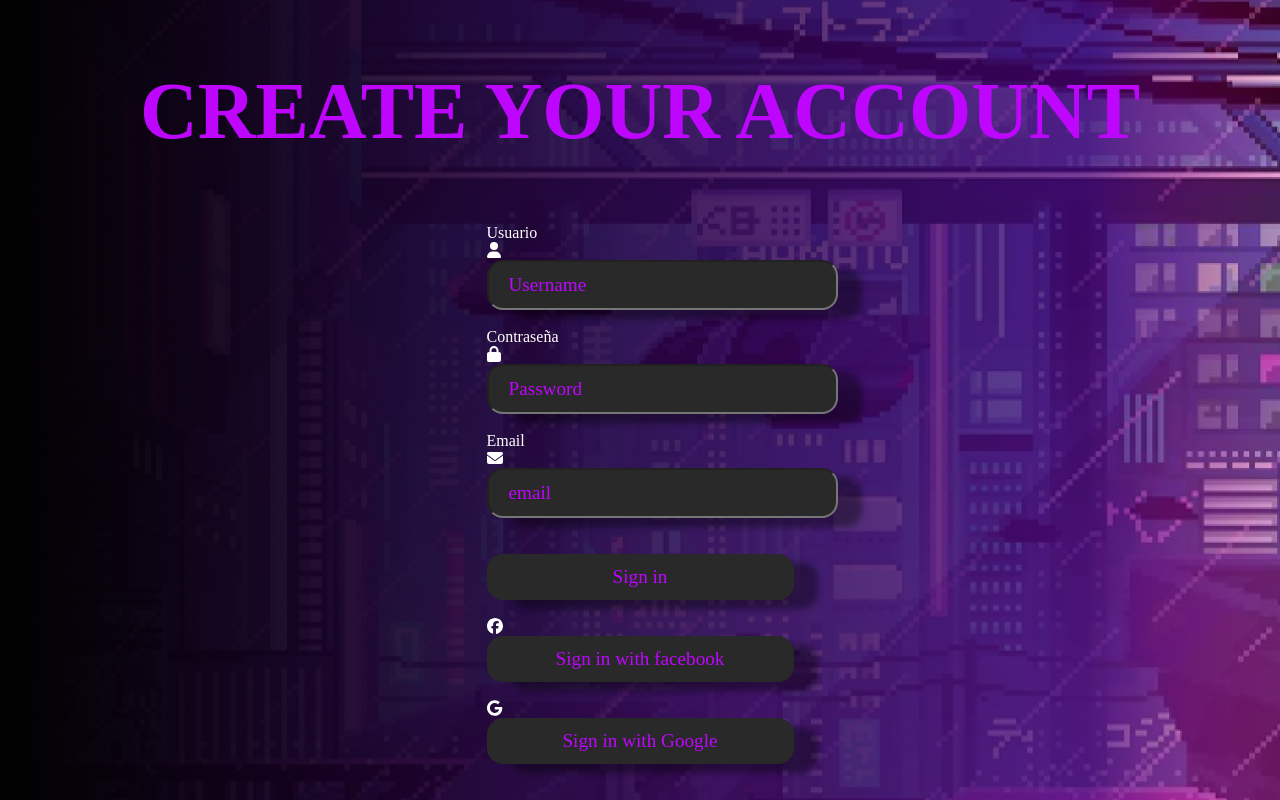
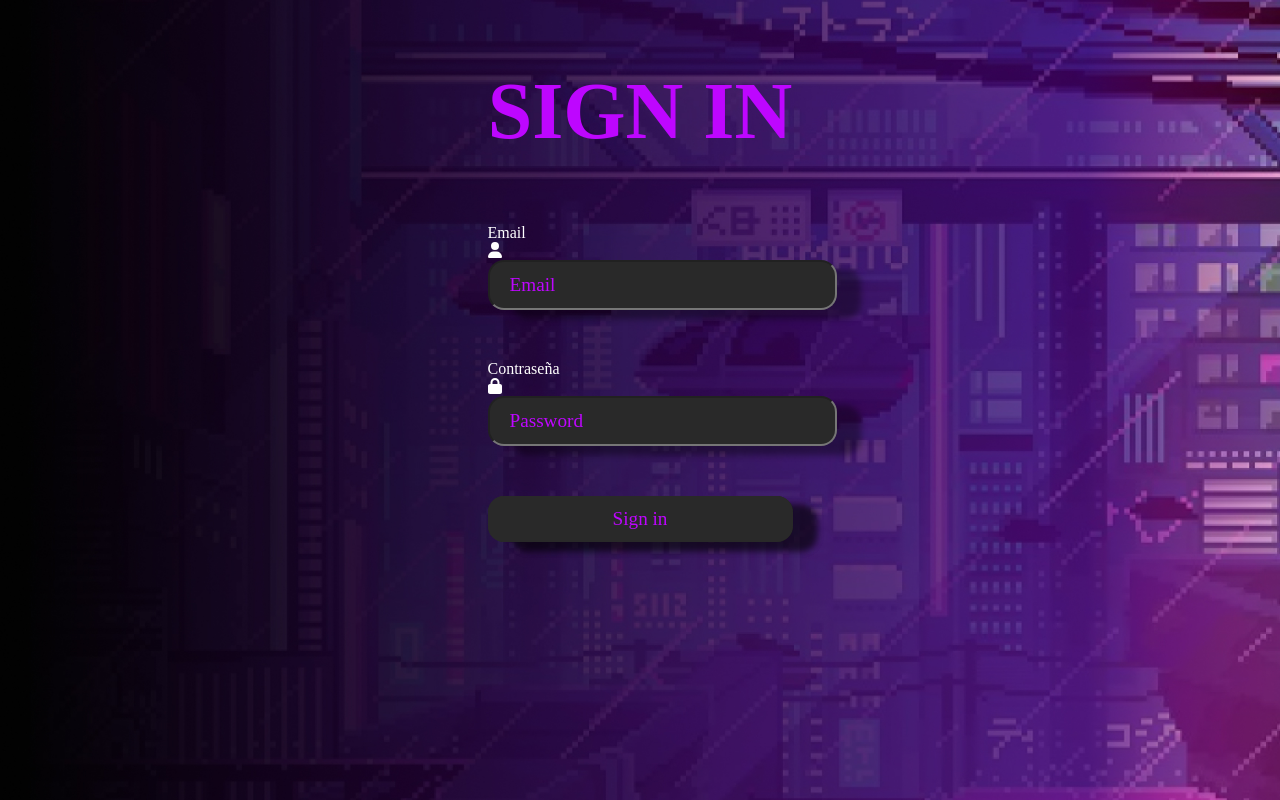
Before and after one commit to SebasEsc6/Cybergram, a React (Vite) app in the folder Cybergram/: page / in a window 1280 px wide. Built offline with nearby package versions, Linux system fonts and the light colour scheme; a web font is replaced by a local one.

Commit message:
Bastante implementacion de paginas de Login y Register, ademas de mostrar las publicaciones, con la informacion del user y comentarios, faltan las imagenes

```diff
--- a/Cybergram/package.json
+++ b/Cybergram/package.json
@@ -13,13 +13,16 @@
     "@fortawesome/free-brands-svg-icons": "^6.4.0",
     "@fortawesome/free-solid-svg-icons": "^6.4.0",
     "@fortawesome/react-fontawesome": "^0.2.0",
+    "axios": "^1.4.0",
     "dotenv": "^16.0.3",
     "install": "^0.13.0",
+    "jose": "^4.14.4",
     "npm": "^9.6.5",
     "react": "^18.2.0",
     "react-dom": "^18.2.0",
     "react-icons": "^4.8.0",
-    "react-router-dom": "^6.10.0"
+    "react-router-dom": "^6.10.0",
+    "react-toastify": "^9.1.3"
   },
   "devDependencies": {
     "@types/react": "^18.0.27",
--- a/Cybergram/src/Components/Index/ContainerCardPublicacion.jsx
+++ b/Cybergram/src/Components/Index/ContainerCardPublicacion.jsx
@@ -1,16 +1,30 @@
-import React from 'react'
+import React, {useEffect, useState} from 'react'
 import CardPublicacion from './CardPublicacion'
-
+import {listarPublicaciones} from "../../services/services"
 
 function ContainerCardPublicacion() {
+  const [Post, setPost] = useState([])
+
+  const fetchPublicaciones = async () => {
+    try {
+      const publicaciones = await listarPublicaciones();
+      setPost(publicaciones.publicacion);
+      console.log(publicaciones);
+    } catch (error) {
+      console.error(error);
+    }
+  };
+
+  useEffect(() => {
+    fetchPublicaciones();
+  }, []);
+
   return (
     <div className='containerdiv'>
-      <CardPublicacion />
-      <CardPublicacion />
-      <CardPublicacion />
-      <CardPublicacion />
-      <CardPublicacion />
-
+      {Post?.map((Post)=>{
+        return(
+      <CardPublicacion key={Post.id} id={Post.id} likes={Post.likes} user={Post.user} NameUser={Post.nameUser} lugar={Post.lugar} />)}
+      )}
     </div>
   )
 }
--- a/Cybergram/src/Components/Index/ItemPerfil.jsx
+++ b/Cybergram/src/Components/Index/ItemPerfil.jsx
@@ -1,7 +1,8 @@
 import React from 'react'
 import PhotoUser from '../../assets/Multimedia/imgs/PhotoUser.jpg'
 
-function ItemPerfil() {
+function ItemPerfil(props) {
+
   return (
     <div className="container-perfil">
       <div className="photo-user">
@@ -9,10 +10,10 @@ function ItemPerfil() {
       </div>
       <div className="info-user">
         <div className="name-user">
-          Totono.39
+          {props.User}
         </div>
         <div className="ubication-user">
-          Night City Club
+          {props.lugar}
         </div>
         <div className="date-user">
           27/02/2089
--- /dev/null
+++ b/Cybergram/src/Helpers/localstorage.js
@@ -0,0 +1,6 @@
+const getToken = () => {
+  const tokencito = JSON.parse(localStorage.getItem("token"));
+  return tokencito;
+};
+
+export { getToken };
--- a/Cybergram/src/Pages/Loginpage/Loginpage.jsx
+++ b/Cybergram/src/Pages/Loginpage/Loginpage.jsx
@@ -2,84 +2,58 @@ import React, { useState } from "react";
 import { FontAwesomeIcon } from "@fortawesome/react-fontawesome";
 import { faUser, faLock } from "@fortawesome/free-solid-svg-icons";
 import { useNavigate } from "react-router-dom";
+import {LoginUser} from "../../services/services"
+import { ToastContainer, toast } from "react-toastify";
+import 'react-toastify/dist/ReactToastify.css';
 
 const Login_Page = () => {
   const navigate = useNavigate();
-
   const Register = () => {
     navigate("/home");
   };
 
-  const [errorMessages, setErrorMessages] = useState({});
-  const [isSubmitted, setIsSubmitted] = useState(false);
-  const renderErrorMessage = (name) =>
-    name === errorMessages.name && (
-      <div className="error">{errorMessages.message}</div>
-    );
-  const [userData, setUserData] = useState({
-    usuario: "",
+  const [LoginData, setLoginData] = useState({
+    email: "",
     password: "",
-  });
-  const database = [
-    {
-      username: "user1",
-      password: "pass1",
-    },
-    {
-      username: "user2",
-      password: "pass2",
-    },
-  ];
+    });
+    const handleChange = (e) => {
+      setLoginData({
+        ...LoginData,
+        [e.target.id]: e.target.value
+      });
+    };
 
-  const errors = {
-    uname: "invalid username",
-    pass: "invalid password",
-  };
-  const handleSubmit = (event) => {
-    event.preventDefault();
-    var { uname, pass } = document.forms[0];
-
-    // Find user login info
-    const userData = database.find((user) => user.username === uname.value);
-
-    // Compare user info
-    if (userData) {
-      if (userData.password !== pass.value) {
-        // Invalid password
-        setErrorMessages({ name: "pass", message: errors.pass });
-      } else {
-        setIsSubmitted(true);
-        navigate("/home");
+    const handleSubmit = async (e) => {
+      e.preventDefault();
+      try {
+        const { email, password } = LoginData;
+        const result = await LoginUser(email, password);
+        localStorage.setItem("token", JSON.stringify(result.token))
+        Register();
+        console.log(result);
+      } catch (error) {
+        ToastMal()
+        console.error(error);
       }
-    } else {
-      // Username not found
-      setErrorMessages({ name: "uname", message: errors.uname });
+    };
+    const ToastMal = () => {
+      toast("Hay un problema con el registro");
     }
 
-    console.log("REGISTRADISIMO MI PAPA ");
-    console.log("C VA AL LOGIN");
-  };
-  const handleInputChange = (event) => {
-    const { name, value } = event.target;
-    setUserData((prevUserData) => ({
-      ...prevUserData,
-      [name]: value,
-    }));
-  };
+
 
   return (
     <div className="Login">
+      <ToastContainer/>
       <h2>SIGN IN</h2>
-
-      <form className="Form" onSubmit={handleSubmit}>
+      <form className="Form" onChange={handleChange} onSubmit={handleSubmit}>
         <div className="inputBx">
-          <a>Usuario</a>
+          <a>Email</a>
           <br />
           <FontAwesomeIcon icon={faUser} className="icon" />
-          <input type="text" placeholder="Username" />
+          <input type="text" placeholder="Email" id="email"/>
         </div>
         <div className="inputBx">
-          {renderErrorMessage("uname")}
           <br />
           <a>Contraseña</a>
           <br />
@@ -87,14 +61,14 @@ const Login_Page = () => {
           <input
             type="password"
             placeholder="Password"
+            id="password"
             icon={<FontAwesomeIcon icon={faLock} />}
           />
         </div>
         <div>
-          {renderErrorMessage("pass")}
           <br />
           <div className="ButtonSignIn">
-            <input type="submit" value="Sign in" onClick={Register} />
+            <input type="submit" value="Sign in"  />
           </div>
         </div>
       </form>
--- a/Cybergram/src/Pages/Registerpage/Registerpage.jsx
+++ b/Cybergram/src/Pages/Registerpage/Registerpage.jsx
@@ -1,10 +1,12 @@
-import React from "react";
+import React, {useState} from "react";
 import Gohome from "../../Components/Shared/Gohome/Gohome";
 import { FontAwesomeIcon } from "@fortawesome/react-fontawesome";
 import { faUser, faLock, faEnvelope } from "@fortawesome/free-solid-svg-icons";
 import { faFacebook, faGoogle } from "@fortawesome/free-brands-svg-icons";
 import { useNavigate } from "react-router";
-
+import {registerUser} from "../../services/services"
+import { ToastContainer, toast } from "react-toastify";
+import 'react-toastify/dist/ReactToastify.css';
 import "./Registerpage.css";
 
 function Registerpage() {
@@ -13,16 +15,56 @@ function Registerpage() {
   const casa = () => {
     navigate("/loginpage");
   };
+
+const [RegisterData, setRegisterData] = useState({
+  name : "",
+  email: "",
+  password: "",
+  });
+  const handleChange = (e) => {
+    setRegisterData({
+      ...RegisterData,
+      [e.target.id]: e.target.value
+    });
+  };
+
+  const handleSubmit = async (e) => {
+    e.preventDefault();
+    try {
+      const { name, password, email } = RegisterData;
+      const followers = 0;
+      const following = 0;
+      const photoUser = "";
+      const result = await registerUser(name, email, password, followers, following, photoUser);
+      ToastBien();
+      casa();
+      console.log(result);
+    } catch (error) {
+      ToastMal
+      console.error(error);
+    }
+  };
+
+  const ToastBien = () => {
+    toast("Register completed!");
+  }
+  const ToastMal = () => {
+    toast("No se realizo correctamente el registro!!!");
+  }
+
+
+
   return (
     <div className="Register">
+      <ToastContainer />
       <h2>CREATE YOUR ACCOUNT </h2>
 
-      <form>
+      <form onChange={handleChange} onSubmit={handleSubmit}>
         <div className="inputBx">
           <a>Usuario</a>
           <br />
           <FontAwesomeIcon icon={faUser} className="icon" />
-          <input type="text" placeholder="Username" />
+          <input type="text" id="name" placeholder="Username" />
         </div>
         <div className="inputBx">
           <br />
@@ -32,6 +74,7 @@ function Registerpage() {
           <input
             type="password"
             placeholder="Password"
+            id="password"
             icon={<FontAwesomeIcon icon={faLock} />}
           />
         </div>
@@ -44,6 +87,7 @@ function Registerpage() {
           <input
             type="text"
             placeholder="email"
+            id="email"
             icon={<FontAwesomeIcon icon={faEnvelope} />}
           />
         </div>
@@ -52,7 +96,7 @@ function Registerpage() {
           <br />
 
           <div className="inputBx">
-            <input type="submit" value="Sign in" onClick={casa} />
+            <input type="submit" value="Sign in" onClick={handleSubmit} />
           </div>
 
           <br />
--- a/Cybergram/src/main.jsx
+++ b/Cybergram/src/main.jsx
@@ -10,8 +10,6 @@ import InChatPage from "./Pages/InChatPage";
 import LoginPage from "./Pages/Loginpage/Loginpage";
 import Registerpage from "./Pages/Registerpage/Registerpage";
 
-import { FontAwesomeIcon } from "@fortawesome/react-fontawesome";
-import { faUser, faLock } from "@fortawesome/free-solid-svg-icons";
 import { BrowserRouter, Route, Routes } from "react-router-dom";
 
 import ProfilePage from "./Pages/Pageprofile";
@@ -26,13 +24,13 @@ ReactDOM.createRoot(document.getElementById("root")).render(
         <Route path="/search" element={<SearchPage />} />
         <Route path="/config" element={<SettingsPage />} />
         <Route path="/home" element={<Homepage />} />
-        <Route path="/" element={<Registerpage />} />
+        <Route path="/register" element={<Registerpage />} />
 
         <Route path="/profile" element={<ProfilePage />} />
         <Route path="/Search" element={<SearchPage />} />
         <Route path="/profile" element={<ProfilePage />} />
         <Route path="/Chat" element={<InChatPage />} />
-        <Route path="/loginpage" element={<LoginPage />} />
+        <Route path="/" element={<LoginPage />} />
       </Routes>
     </BrowserRouter>
   </React.StrictMode>
--- /dev/null
+++ b/Cybergram/src/services/services.js
@@ -0,0 +1,72 @@
+import axios from "axios";
+
+const instance = axios.create({
+  baseURL: "http://localhost:4500/api",
+});
+
+const LoginUser = async (email, password) => {
+  const res = await instance.post("/user/LoginUser", {
+    email,
+    password,
+  });
+  return res.data;
+};
+
+const registerUser = async (
+  name,
+  email,
+  password,
+  followers,
+  following,
+  photoUser
+) => {
+  const res = await instance.post("/user/newUser", {
+    name,
+    email,
+    password,
+    followers,
+    following,
+    photoUser,
+  });
+  return res.data;
+};
+const CrearPubli = async (photo, likes) => {
+  const res = await instance.get("/publicacion/newPublicacion", {
+    photo,
+    likes,
+  });
+  return res.data;
+};
+const listarPublicaciones = async () => {
+  const res = await instance.get("/publicacion/listarPubli");
+  return res.data;
+};
+const listarPublicacionesxUser = async () => {
+  const res = await instance.get("/publicacion/listarPublixUser", {
+    user,
+  });
+  return res.data;
+};
+
+const CrearComment = async (contentComment, publicacion) => {
+  const res = await instance.get("/comentario/Post", {
+    contentComment,
+    publicacion,
+  });
+  return res.data;
+};
+const listarCommentsxPubli = async (publi) => {
+  const res = await instance.post("/comentario/getxPubli", {
+    publi,
+  });
+  return res.data;
+};
+export {
+  LoginUser,
+  registerUser,
+  CrearPubli,
+  listarPublicaciones,
+  listarPublicacionesxUser,
+  CrearComment,
+  listarCommentsxPubli,
+};
```
Also changed, not shown: Cybergram/src/Components/Index/CardPublicacion.jsx (+28 -8 lines), Cybergram/src/Helpers/jwt.js (added, +11 -0 lines), Cybergram/src/Pages/Homepage.jsx (+7 -5 lines), 2 other files (tests, documents, lock files or other folders).
